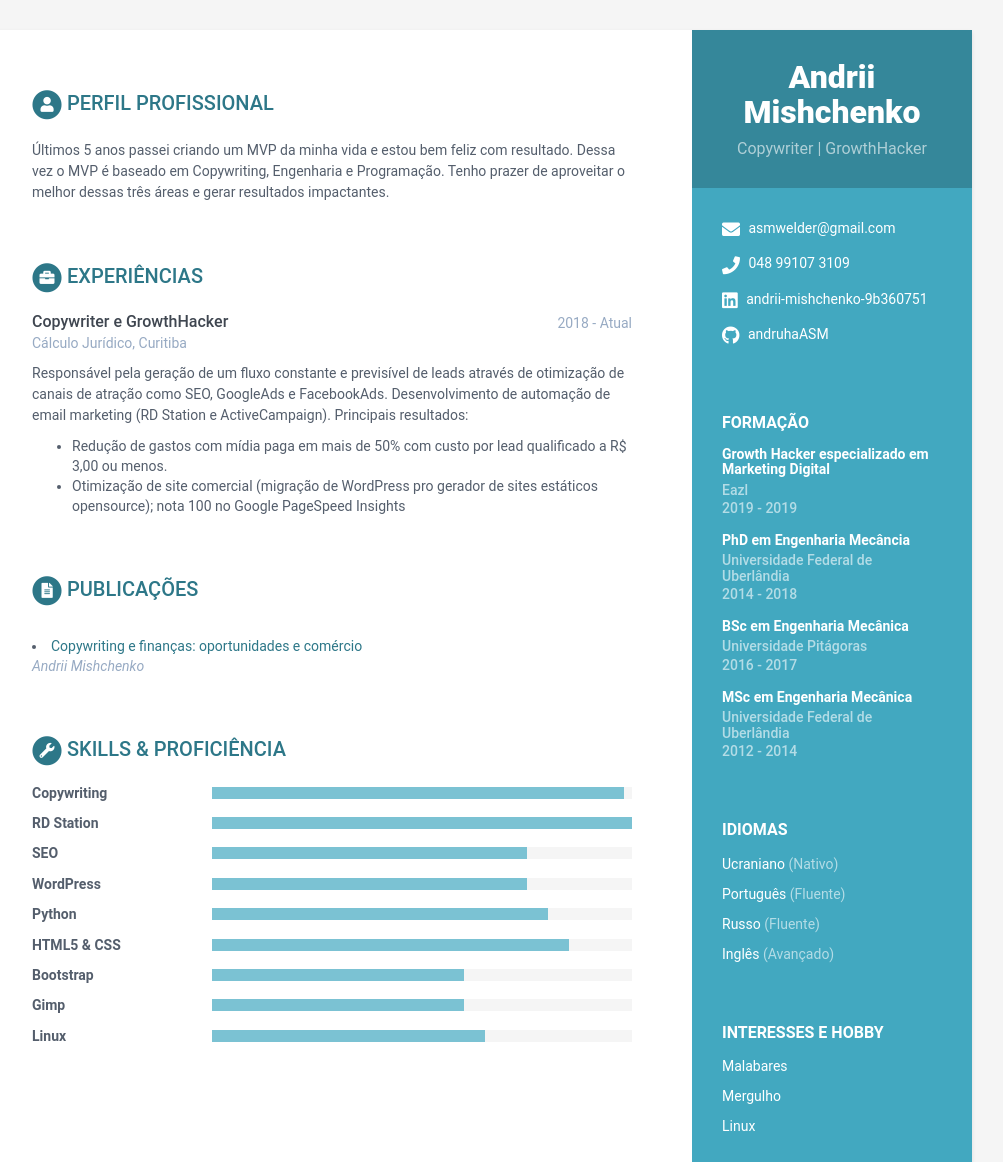
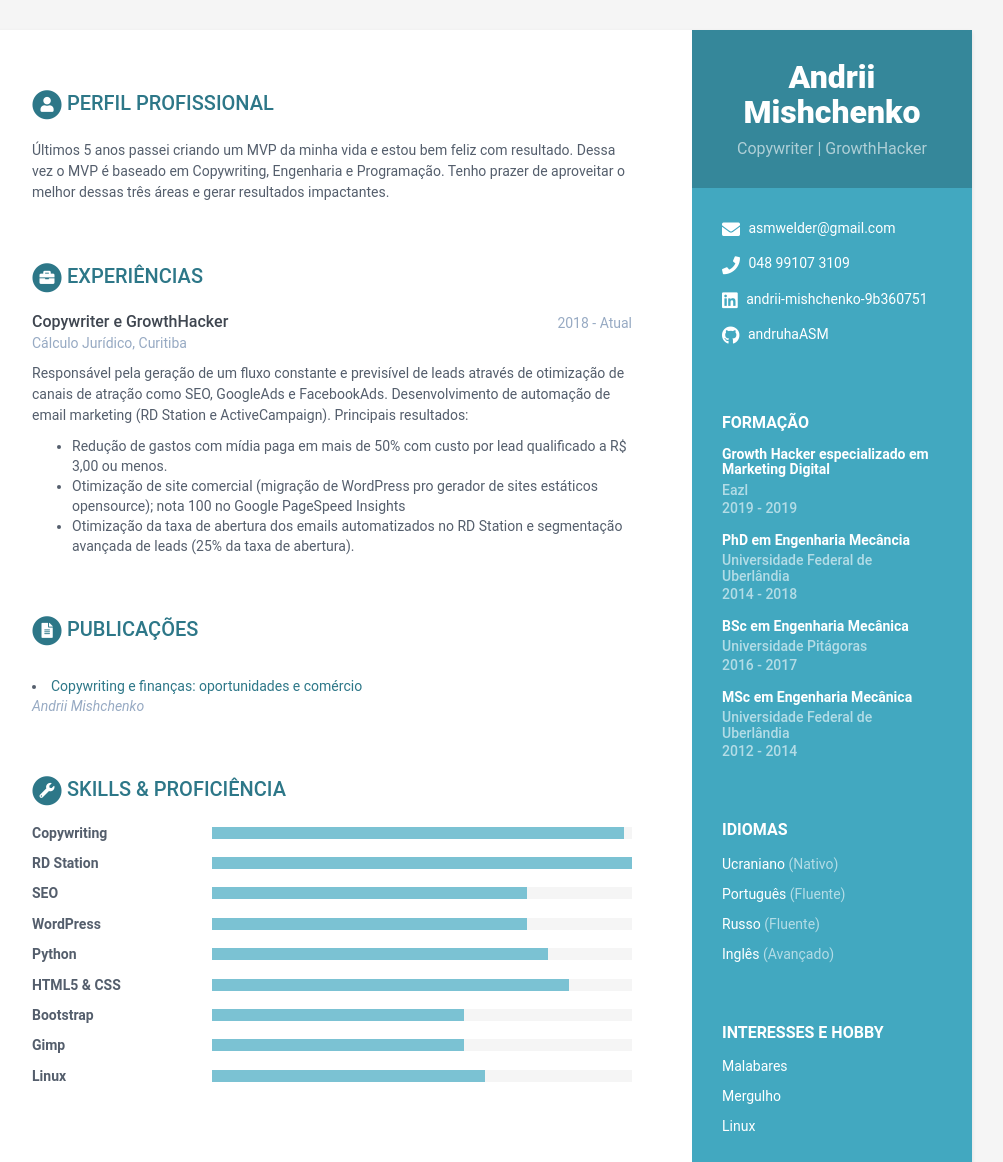
Before and after one commit to andruhaASM/cv-andrii-mishchenko, a Jekyll site: the page built from index.html, in a window 1280 px wide, cut to the strip 0-1162 px from the top of the page. Shown: the whole strip, without its empty margins (168-1171 px from the left). Built offline with Jekyll 4.4.1, drawn with Linux system fonts in a browser that asks for light colours.

Commit message:
Update data.yml

```diff
--- a/_data/data.yml
+++ b/_data/data.yml
@@ -95,6 +95,7 @@ experiences:
           a R$ 3,00 ou menos.
           - Otimização de site comercial (migração de WordPress pro gerador de sites estáticos opensource);
           nota 100 no Google PageSpeed Insights
+          - Otimização da taxa de abertura dos emails automatizados no RD Station e segmentação avançada de leads (25% da taxa de abertura).
 
 publications:
     title: Publicações
```
